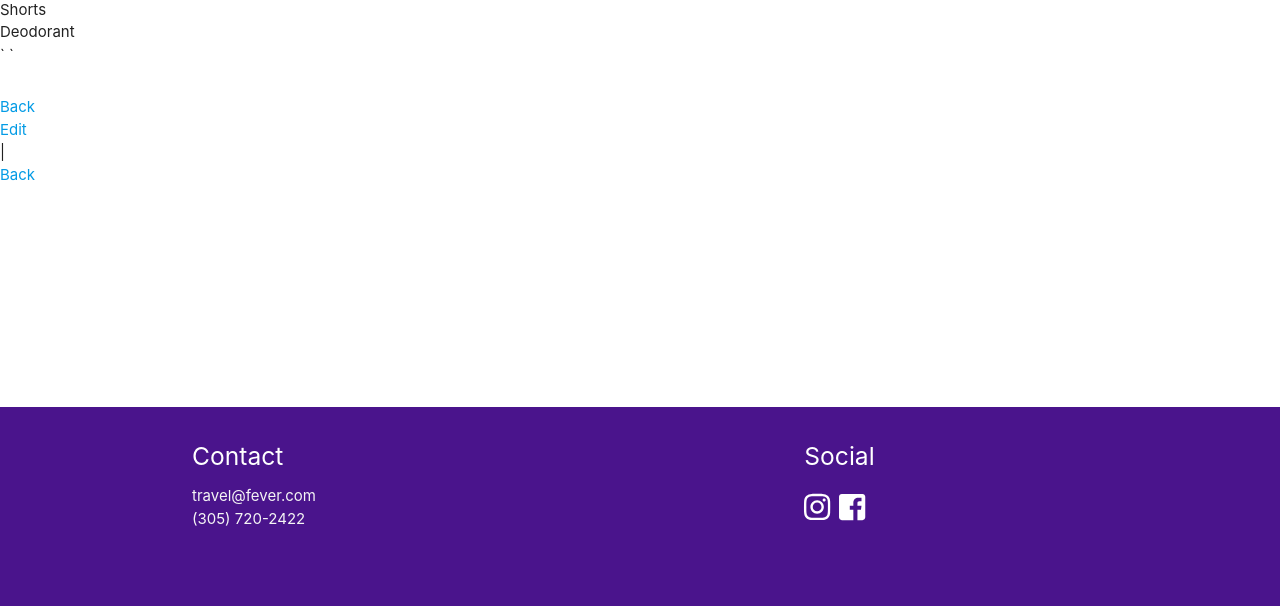
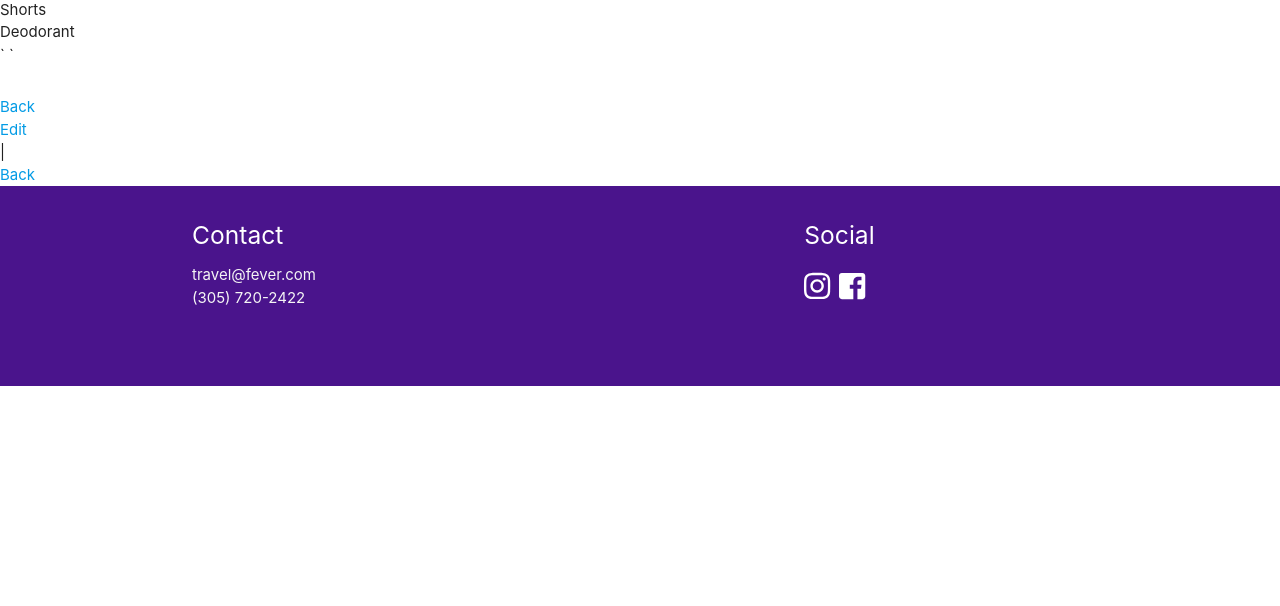
Before and after one commit to kalil1/Tavelfever, a Rails app: page /activities/1 in a window 1280 px wide. Shown: the part 193-799 px from the top of the page. Run offline with Rails 7, Linux system fonts and the light colour scheme; data comes from the database, SQL or seed files in the repository; style sheets or scripts are compiled from the project's sources; some libraries are stand-ins or nearby versions.

Commit message:
changes to pages

```diff
--- a/app/views/checklists/index.html.erb
+++ b/app/views/checklists/index.html.erb
@@ -148,4 +148,5 @@ ul#menu li {
 
 
   </div>
+ <% end %>
 </div>
--- a/app/views/layouts/application.html.erb
+++ b/app/views/layouts/application.html.erb
@@ -50,25 +50,12 @@ img {
 
 
 
-footer {
-  position: relative;
-  margin-top: -150px; /* negative value of footer height */
-  height: 150px;
-  clear:both;
-  padding-top:20px;
-}
-
 .circular--square {
 border-radius: 50%;
   display: block;
 margin-left: auto;
 margin-right: auto;
 width: 40%;
-}
-footer {
-  position: absolute;
-  bottom: 0;
-  width: 100%;
 }
 </style>
   <!-- <style media="screen">
--- a/app/views/user/show.html.erb
+++ b/app/views/user/show.html.erb
@@ -227,7 +227,7 @@ questioned by TSA.</span></div>
 <script type="text/javascript">
 
 
-var countDownDate = new Date( `<%= @date %> 08:00:00`).getTime();
+var countDownDate = new Date( `<%= current_user.checklists.last.date %> 08:00:00`).getTime();
 var x = setInterval(function() {
 
     var now = new Date().getTime();
```
Also changed, not shown: 6 other files.
